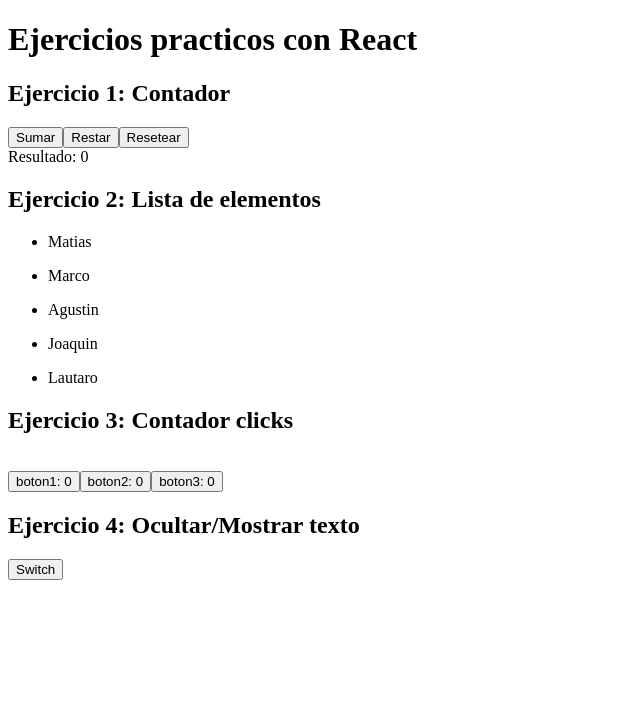
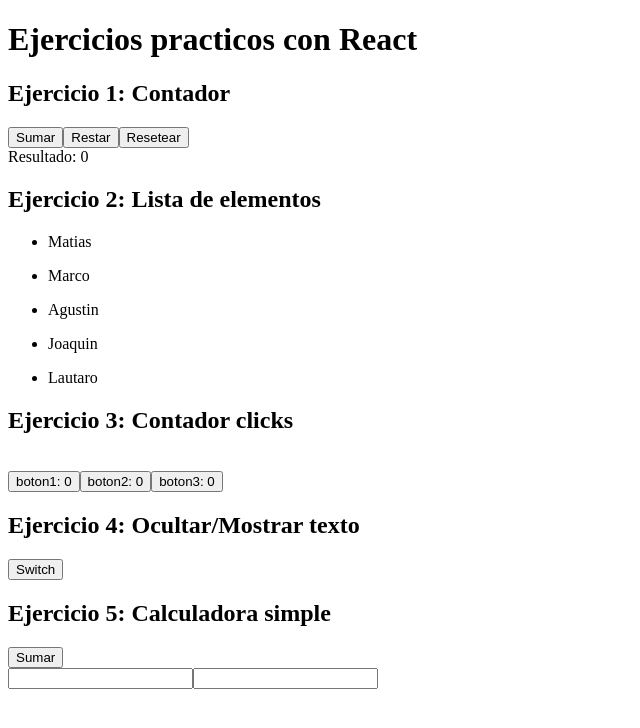
Before and after one commit to matiasmoscone1/practica-ejercicios-logica-programacion-react, a React (Vite) app: page / in a window 1280 px wide. Shown: the top 728 px of the page, without its empty margins (0-640 px from the left). Built offline with nearby package versions, Linux system fonts and the light colour scheme.

Commit message:
Resolviendo ej 5

```diff
--- a/src/ejercicio-1/CalculadoraSimple.jsx
+++ b/src/ejercicio-1/CalculadoraSimple.jsx
@@ -6,7 +6,26 @@ import { useState } from "react";
 
 const CalculadoraSimple = () => {
 
+    const [primerNum, setPrimerNum] = useState(0);
+    const [segundoNum, setSegundoNum] = useState(0);
+    let resultado = 0;
 
+    console.log(primerNum);
+    console.log(segundoNum);
+
+    resultado = parseInt(primerNum) + parseInt(segundoNum);
+
+    console.log(resultado);
+    return(
+    <>
+        <div>
+            <h2>Ejercicio 5: Calculadora simple</h2>
+            <button>Sumar</button><br/>
+            <input type="number" onChange={(e) => {setPrimerNum(e.target.value)}}/>
+            <input type="number" onChange={(e) => {setSegundoNum(e.target.value)}}/>
+            <p>{}</p>
+        </div>
+    </>)
 
 }
 
```
